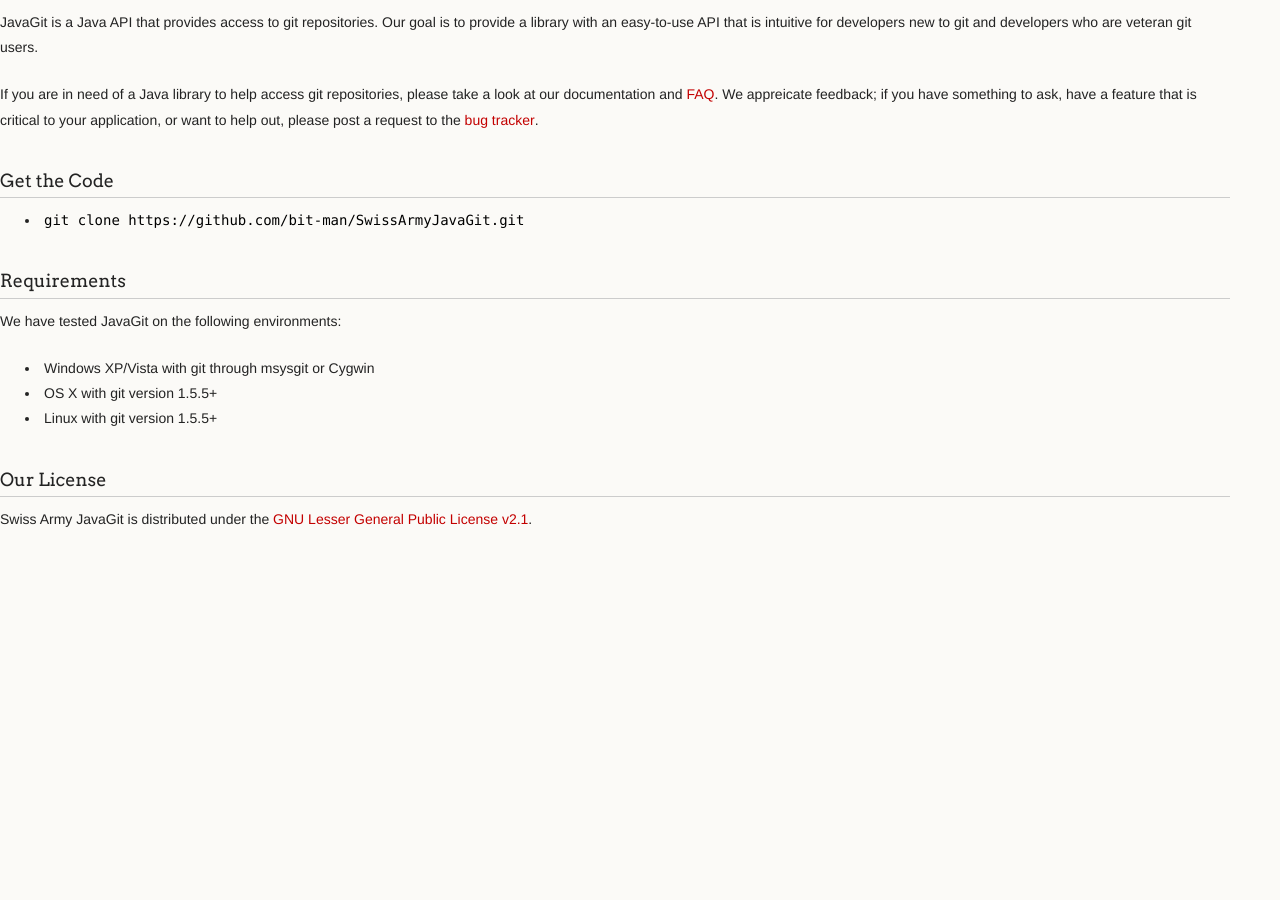
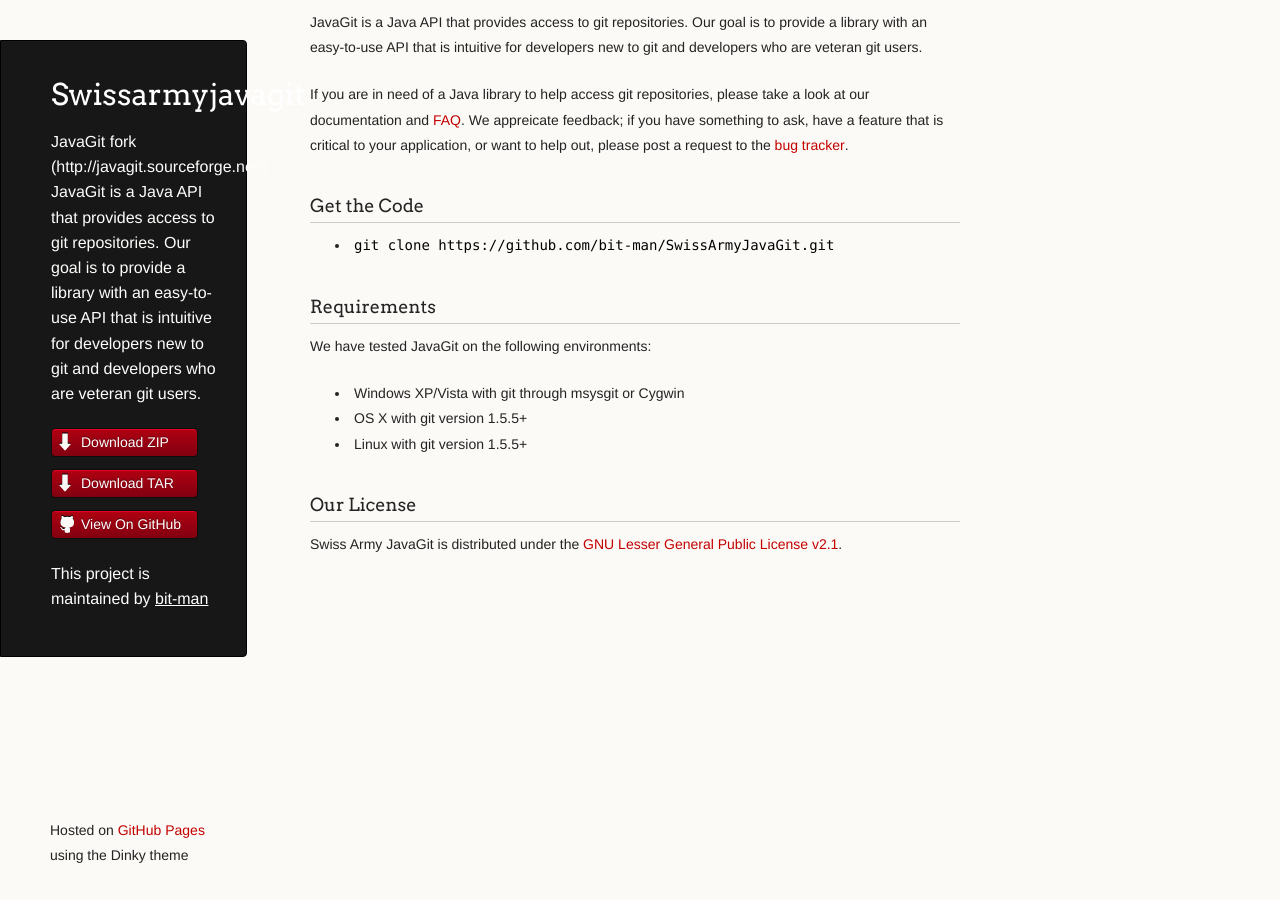
Before and after one commit to bit-man/SwissArmyJavaGit, a Jekyll site: the page built from index.md, in a window 1280 px wide. Built offline with Jekyll 4.4.1, drawn with Linux system fonts in a browser that asks for light colours; Markdown is read by kramdown in place of the engine named in the settings.

Commit message:
Fixing layout

```diff
--- a/_layouts/index.html
+++ b/_layouts/index.html
@@ -14,6 +14,29 @@
     <![endif]-->
   </head>
   <body>
-{{content}}
+    <div class="wrapper">
+      <header>
+        <h1 class="header">Swissarmyjavagit</h1>
+        <p class="header">JavaGit fork (http://javagit.sourceforge.net/) JavaGit is a Java API that provides access to git repositories. Our goal is to provide a library with an easy-to-use API that is intuitive for developers new to git and developers who are veteran git users.</p>
+
+        <ul>
+          <li class="download"><a class="buttons" href="https://github.com/bit-man/SwissArmyJavaGit/zipball/master">Download ZIP</a></li>
+          <li class="download"><a class="buttons" href="https://github.com/bit-man/SwissArmyJavaGit/tarball/master">Download TAR</a></li>
+          <li><a class="buttons github" href="https://github.com/bit-man/SwissArmyJavaGit">View On GitHub</a></li>
+        </ul>
+
+        <p class="header">This project is maintained by <a class="header name" href="https://github.com/bit-man">bit-man</a></p>
+
+
+      </header>
+      <section>
+      {{content}}
+      </section>
+      <footer>
+        <p><small>Hosted on <a href="https://pages.github.com">GitHub Pages</a> using the Dinky theme</small></p>
+      </footer>
+    </div>
+    <!--[if !IE]><script>fixScale(document);</script><![endif]-->
+
   </body>
 </html>
```
